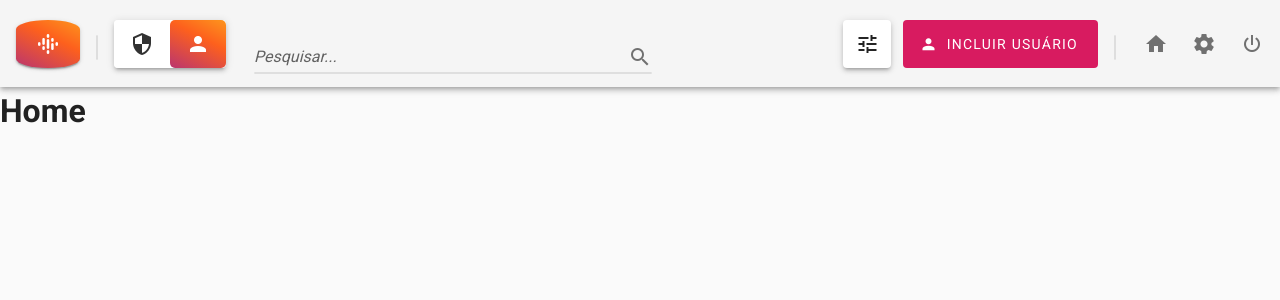
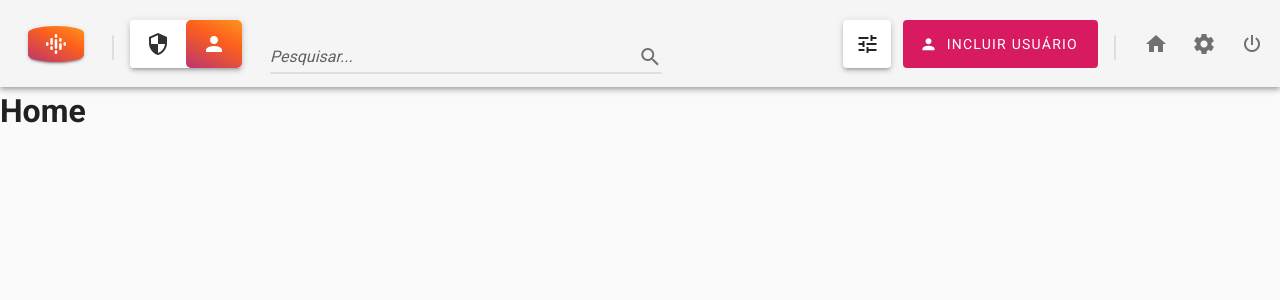
Before and after one commit to rubimpassos/esx_challenge, a Vue app in the folder frontend/: page / in a window 1280 px wide. Shown: the top 300 px of the page. Built offline with nearby package versions, Linux system fonts and the light colour scheme.

Commit message:
Change main btn padding and margin

```diff
--- a/frontend/src/components/Navbar.vue
+++ b/frontend/src/components/Navbar.vue
@@ -1,7 +1,7 @@
 <template>
   <nav>
     <v-app-bar height="87" class="lighten-5">
-      <v-btn class="main-btn gradient-btn white px-3 py-6">
+      <v-btn class="main-btn gradient-btn white mx-3 py-4" min-width="45px">
         <v-icon color="white">mdi-google-podcast</v-icon>
       </v-btn>
 
```
